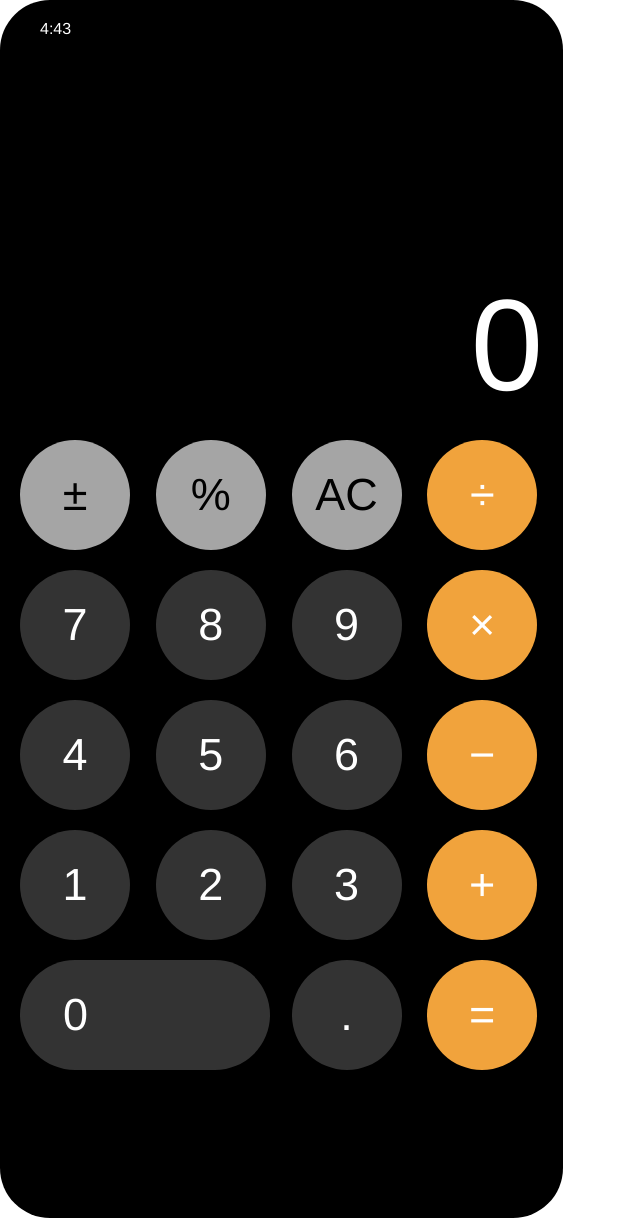
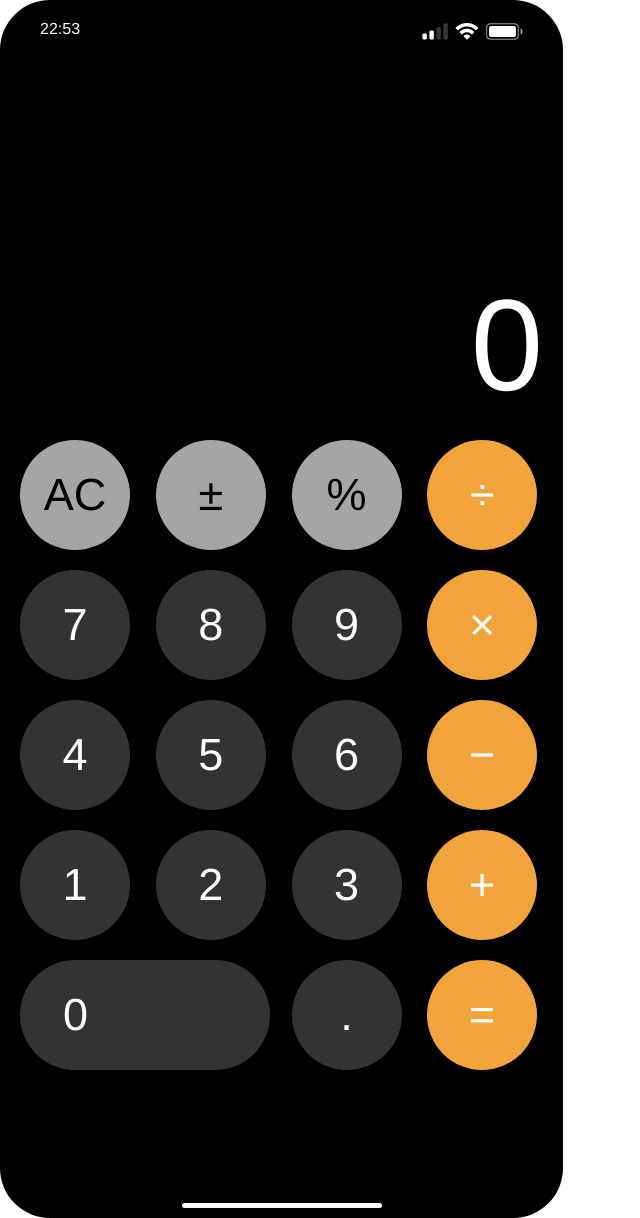
Before and after one commit to MonroeGollaher/ReactiPhoneCalculator, a React (Create React App) app: page / in a window 1280 px wide. Shown: the whole page, without its empty margins (0-640 px from the left). Built offline with nearby package versions, Linux system fonts and the light colour scheme.

Commit message:
dynamic time, menubar, styles, commas for numbers

```diff
--- a/src/components/App/App.css
+++ b/src/components/App/App.css
@@ -5,9 +5,12 @@
   color: white;
   border-radius: 50px;
   padding: 20px;
+  position: relative;
 }
 
 .top {
+  display: flex;
+  justify-content: space-between;
   height: 250px;
   padding: 0 20px;
 }
@@ -27,5 +30,12 @@
 }
 
 .bottom {
-
+  position: absolute;
+  width: 200px;
+  height: 5px;
+  background: white;
+  bottom: 10px;
+  left: 50%;
+  border-radius: 4px;
+  transform: translate(-50%);
 }
--- a/src/components/App/App.js
+++ b/src/components/App/App.js
@@ -1,11 +1,18 @@
-import React, { useState } from "react"
+import React, { useState, useEffect } from "react"
 import Button from '../Button'
 import "./App.css"
+import statusbar from '../../assets/statusbar.png'
+import commafy from '../utils/commafy'
 
 const App = () => {
+  const [time, setTime] = useState(new Date())
   const [value, setValue] = useState("0")
   const [memory, setMemory] = useState(null)
   const [operator, setOperator] = useState(null)
+
+  useEffect(() => {
+    setTime( new Date())
+  }, [( new Date()).getMinutes()])
 
   const handleButtonPress = content => () => {
     const num = parseFloat(value)
@@ -142,15 +149,29 @@ const App = () => {
   return (
     <div className="App">
       <div className="top">
-        4:43
+        <div className="time">
+          { time
+            .getHours()
+            .toString()
+            .padStart(2, "0") }
+          :
+          { time
+            .getMinutes()
+            .toString()
+            .padStart(2, "0")
+          }
+        </div>
+        <div className="menu">
+          <img src={ statusbar } alt="statusbar" />
+        </div>
       </div>
       <div className="display">
-        { value }
+        { commafy(value) }
       </div>
       <div className="buttons">
+        <Button onButtonClick={ handleButtonPress } content="AC" type="function" />
         <Button onButtonClick={ handleButtonPress } content="±" type="function" />
         <Button onButtonClick={ handleButtonPress } content="%" type="function" />
-        <Button onButtonClick={ handleButtonPress } content="AC" type="function" />
         <Button onButtonClick={ handleButtonPress } content="÷" type="operator" />
         <Button onButtonClick={ handleButtonPress } content="7" />
         <Button onButtonClick={ handleButtonPress } content="8" />
--- a/src/components/Button/Button.css
+++ b/src/components/Button/Button.css
@@ -8,6 +8,12 @@
   justify-content: center;
   font-size: 45px;
   cursor: pointer;
+  transition: filter 0.3s ease-in;
+}
+
+.Button:active,
+.Button:focus {
+  filter: brightness(120%);
 }
 
 .Button.zero {
--- /dev/null
+++ b/src/components/utils/commafy.js
@@ -0,0 +1,23 @@
+const commafy = (value) => {
+  if(value === 0) return value
+  let output = ''
+  let decimal = ''
+  let isNeg = false
+
+  if(value.includes('.')) {
+    output  = value.substring(0, value.indexOf('.'))
+    decimal  = value.substring(value.indexOf('.'))
+  } else {
+    output = value
+  }
+
+  if(parseFloat(value) < 0) {
+    isNeg = true
+    output = output.substring(1)
+  }
+
+  return isNeg ? "-" + parseFloat(output).toLocaleString() + decimal : parseFloat(output).toLocaleString() + decimal
+
+}
+
+export default commafy
```
Also changed, not shown: src/assets/statusbar.png (added).
